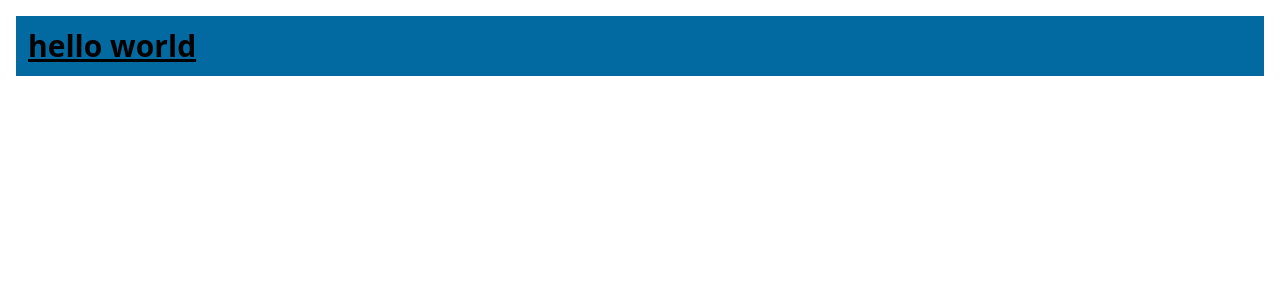
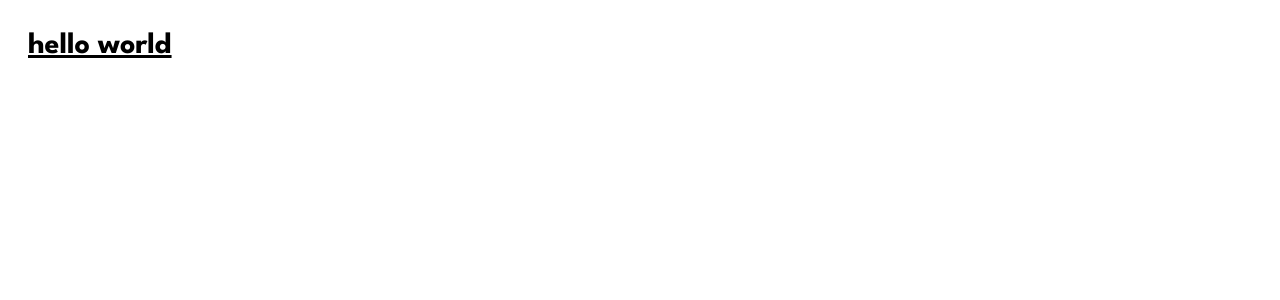
Before and after one commit to th-herve/portfolio, a React (Create React App) app: page / in a window 1280 px wide. Shown: the top 300 px of the page. Built offline with nearby package versions, Linux system fonts and the light colour scheme; a web font is replaced by a local one.

Commit message:
Add theme and font family

```diff
--- a/tailwind.config.js
+++ b/tailwind.config.js
@@ -2,7 +2,14 @@
 module.exports = {
   content: ['./src/**/*.{js,jsx,ts,tsx}'],
   theme: {
-    extend: {},
+    colors: {
+      cyan: '#49c5b6',
+      white: '#ffffff',
+      black: '#000',
+    },
+    fontFamily: {
+      sans: ['League Spartan', 'sans-serif'],
+    },
   },
   plugins: [],
 };
```
